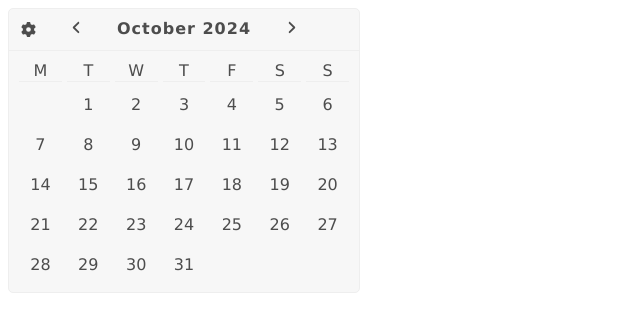
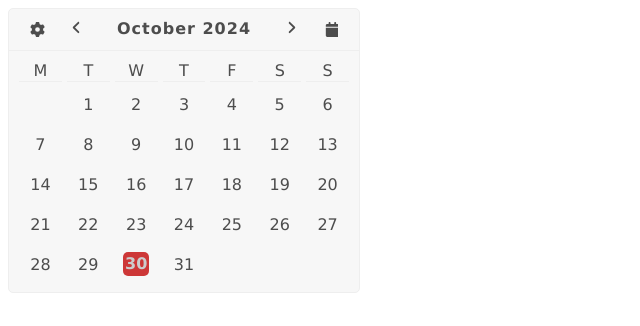
Before and after one commit to Jessedk03/Calzyr, a Vue app: page / in a window 1280 px wide. Shown: the top 326 px of the page, without its empty margins (0-640 px from the left). Built offline with nearby package versions, Linux system fonts and the light colour scheme.

Commit message:
WIP ⚙️: Changing date view

```diff
--- a/src/App.vue
+++ b/src/App.vue
@@ -4,7 +4,7 @@ import VueCalzyr from './VueCalzyr.vue';
 
 <template>
   <!--  Light mode example-->
-  <VueCalzyr showOption showDayOfWeek/>
+  <VueCalzyr showOption showDayOfWeek highlightToday changeDateView />
   <div id="padding-top">
     <!--  Dark mode example-->
     <VueCalzyr darkMode highlightToday/>
--- a/src/VueCalzyr.vue
+++ b/src/VueCalzyr.vue
@@ -7,6 +7,11 @@
       <!--    Showing the options button if the showOptions attribute is being added to the VueCal tag-->
       <button v-if="showOption" class="calzyr-button calzyr-settings" @click="toggleOptions">
         <Gear :color="darkMode ? '#cccccc' : '#4d4d4d'"/>
+      </button>
+
+      <!--      Showing the calendar options button if the changeDateView attribute is being added to the VueCal tag-->
+      <button v-if="changeDateView" class="calzyr-button calzyr-calendar-settings" @click="toggleOptions">
+        <Calendar :color="darkMode ? '#cccccc' : '#4d4d4d'"/>
       </button>
 
       <button class="previous-month" @click="previousMonth">
@@ -38,6 +43,7 @@
 import ArrowRight from "@/assets/ArrowRight.vue";
 import ArrowLeft from "@/assets/ArrowLeft.vue";
 import Gear from "@/assets/Gear.vue";
+import Calendar from "@/assets/Calendar.vue";
 
 const date = new Date();
 
@@ -46,13 +52,16 @@ export default {
   components: {
     ArrowRight,
     ArrowLeft,
-    Gear
+    Gear,
+    Calendar
   },
   props: {
     // Sets the darkMode to true by adding that attribute to the VueCal tag
     darkMode: {type: Boolean, default: false},
     // Show options
     showOption: {type: Boolean, default: false},
+    // Changes the date view,
+    changeDateView: {type: Boolean, default: false},
     // Shows week numbers (week 30, 31...)
     showWeekNumber: {type: Boolean, default: false},
     // Show day of week (M, T...)
@@ -118,7 +127,7 @@ export default {
   },
   methods: {
     toggleOptions() {
-    //   TODO: Make an options popup.
+      //   TODO: Make an options popup.
     },
     isToday(day) {
       return (
--- /dev/null
+++ b/src/assets/Calendar.vue
@@ -0,0 +1,22 @@
+<template>
+  <svg
+      xmlns="http://www.w3.org/2000/svg"
+      viewBox="0 0 320 512"
+      width="15"
+      height="15"
+      :fill="color"
+  >
+    <path
+        d="M96 32l0 32L48 64C21.5 64 0 85.5 0 112l0 48 448 0 0-48c0-26.5-21.5-48-48-48l-48 0 0-32c0-17.7-14.3-32-32-32s-32 14.3-32 32l0 32L160 64l0-32c0-17.7-14.3-32-32-32S96 14.3 96 32zM448 192L0 192 0 464c0 26.5 21.5 48 48 48l352 0c26.5 0 48-21.5 48-48l0-272z"/>
+  </svg>
+</template>
+
+<script>
+export default {
+  props: {
+    color: {
+      type: String,
+    }
+  }
+}
+</script>
--- a/src/style.css
+++ b/src/style.css
@@ -54,6 +54,7 @@
 
 /* Calendar title styling */
 .calzyr-title {
+    position: relative;
     display: flex;
     align-items: center;
     justify-content: center;
@@ -78,8 +79,12 @@
     position: absolute;
     display: flex;
     left: 1rem;
-    text-align: start !important;
-    align-items: start !important;
+}
+
+.calzyr-title .calzyr-calendar-settings {
+    position: absolute;
+    display: flex;
+    right: 1rem;
 }
 
 .next-month {
```
